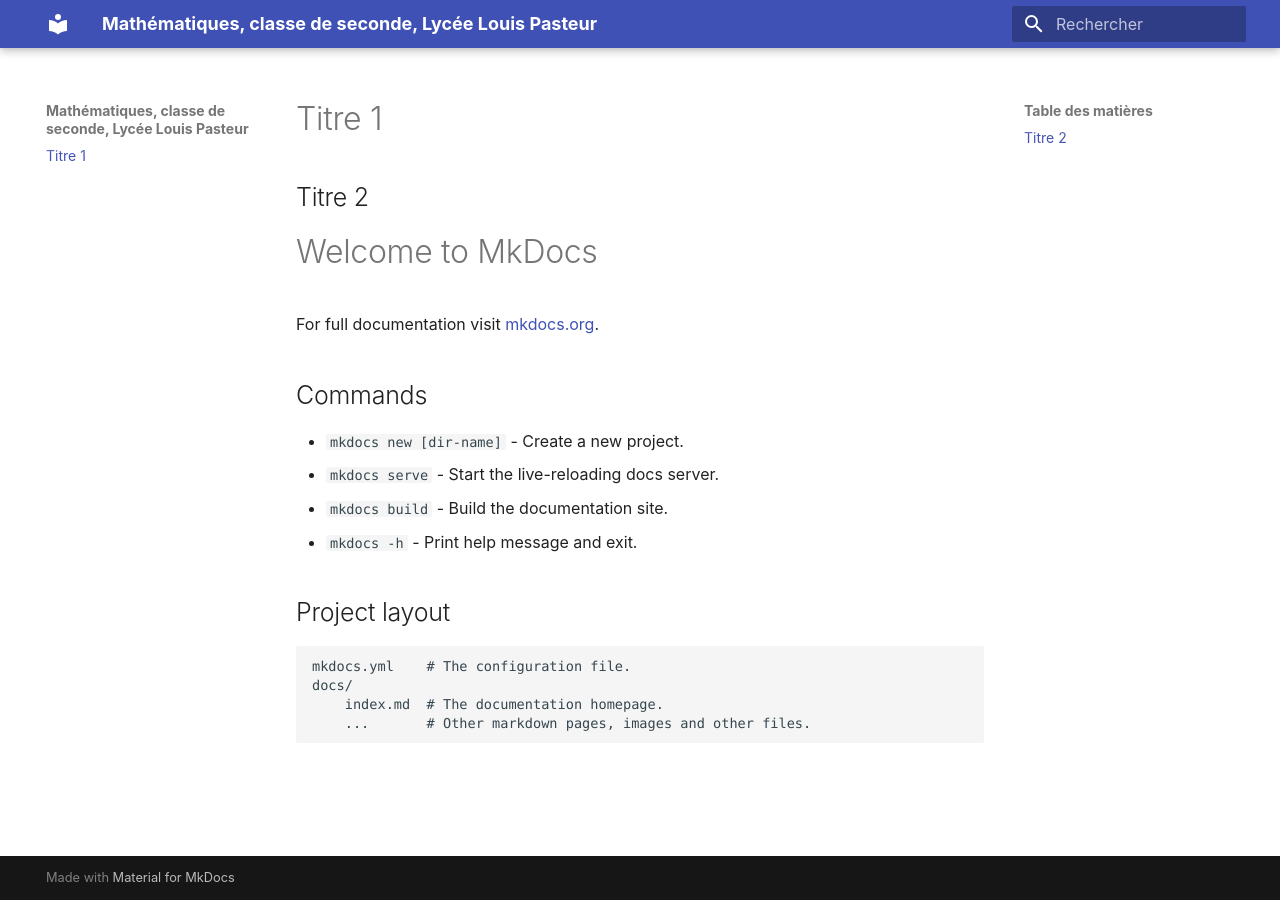
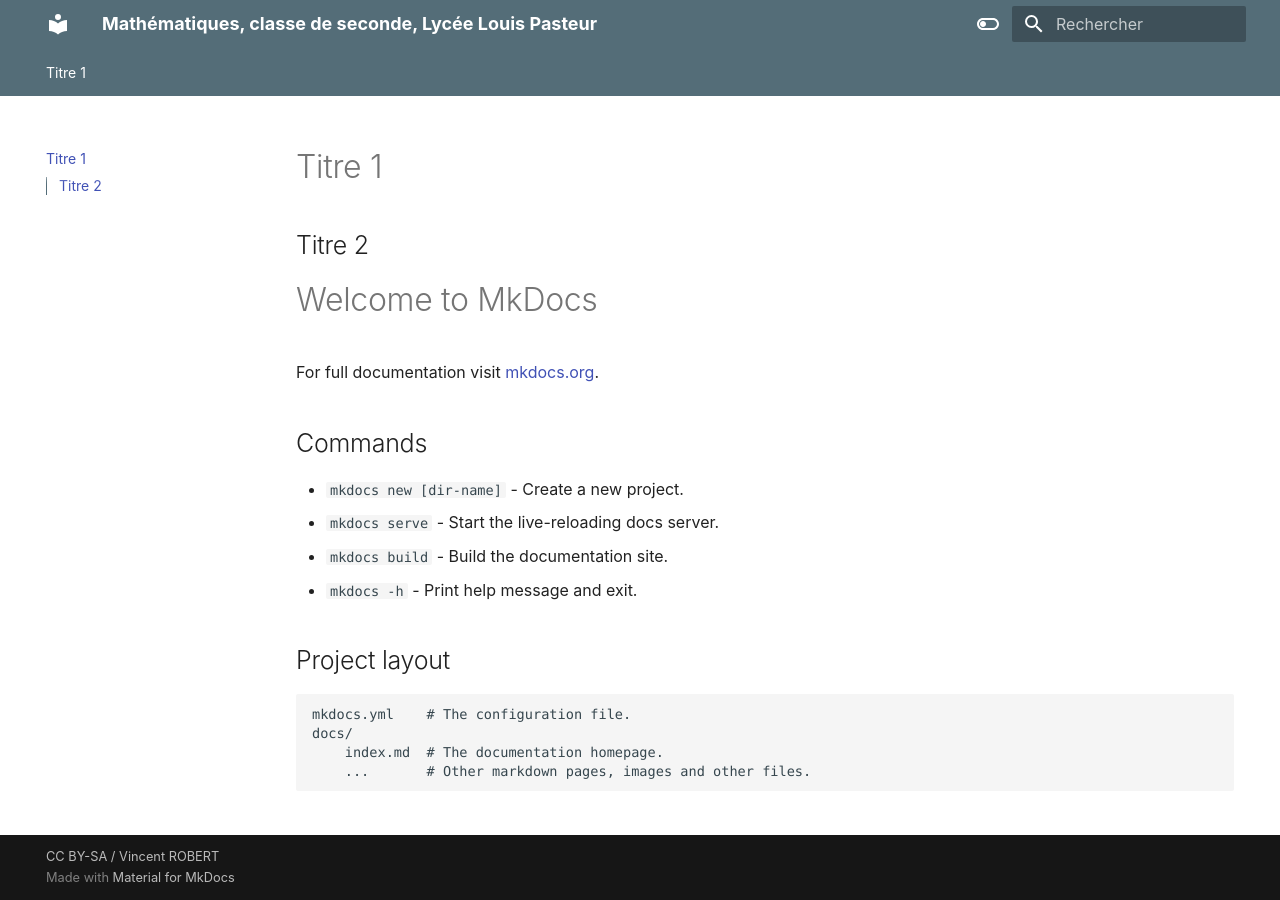
Before and after one commit to m4th2/seconde, an MkDocs documentation site: the page built from docs/index.md, in a window 1280 px wide. Built offline with MkDocs 1.6.1 and Material for MkDocs 9.7.7, drawn with Linux system fonts in a browser that asks for light colours.

Commit message:
Update mkdocs.yml

```diff
--- a/mkdocs.yml
+++ b/mkdocs.yml
@@ -6,11 +6,36 @@
   font: false
   language: fr
 
-features:
-  - navigation.instant
-  - navigation.tabs
-  - navigation.expand
-  - navigation.top
-  - toc.integrate
-  - header.autohide
-  - content.code.annotate
+  features:
+    - navigation.instant
+    - navigation.tabs
+    - navigation.expand
+    - navigation.top
+    - toc.integrate
+    - header.autohide
+    - content.code.annotate
+
+  palette:
+    # Light mode
+    - media: "(prefers-color-scheme: light)"
+      scheme: default
+      primary: blue grey
+      accent: indigo
+      toggle:
+        icon: material/toggle-switch-off-outline
+        name: Mode sombre
+
+    # Dark mode
+    - media: "(prefers-color-scheme: dark)"
+      scheme: slate
+      primary: blue grey
+      accent: indigo
+      toggle:
+        icon: material/toggle-switch
+        name: Mode clair
+
+plugins:
+  - search
+  - git-revision-date
+
+copyright:  CC BY-SA / Vincent ROBERT
```
